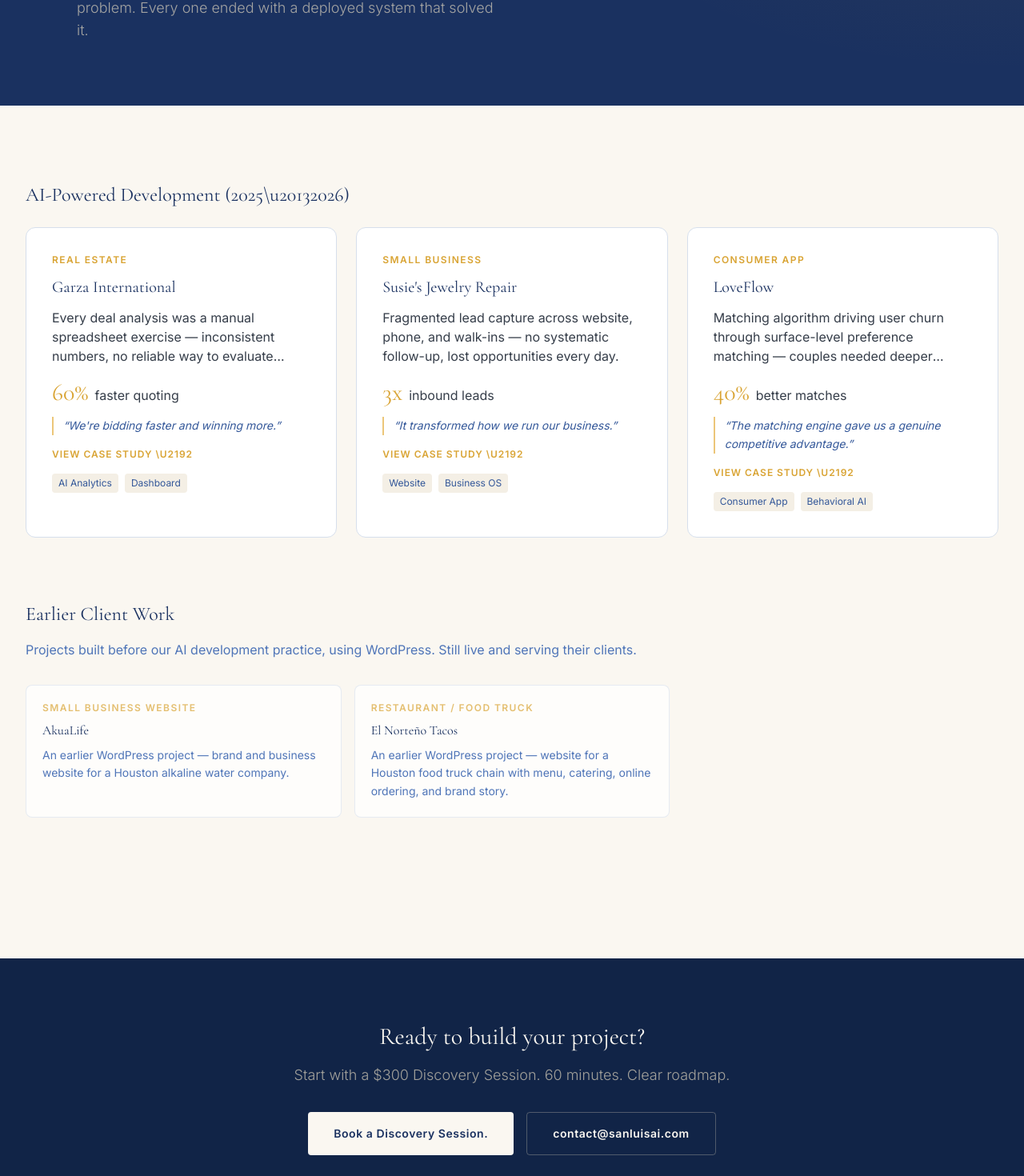
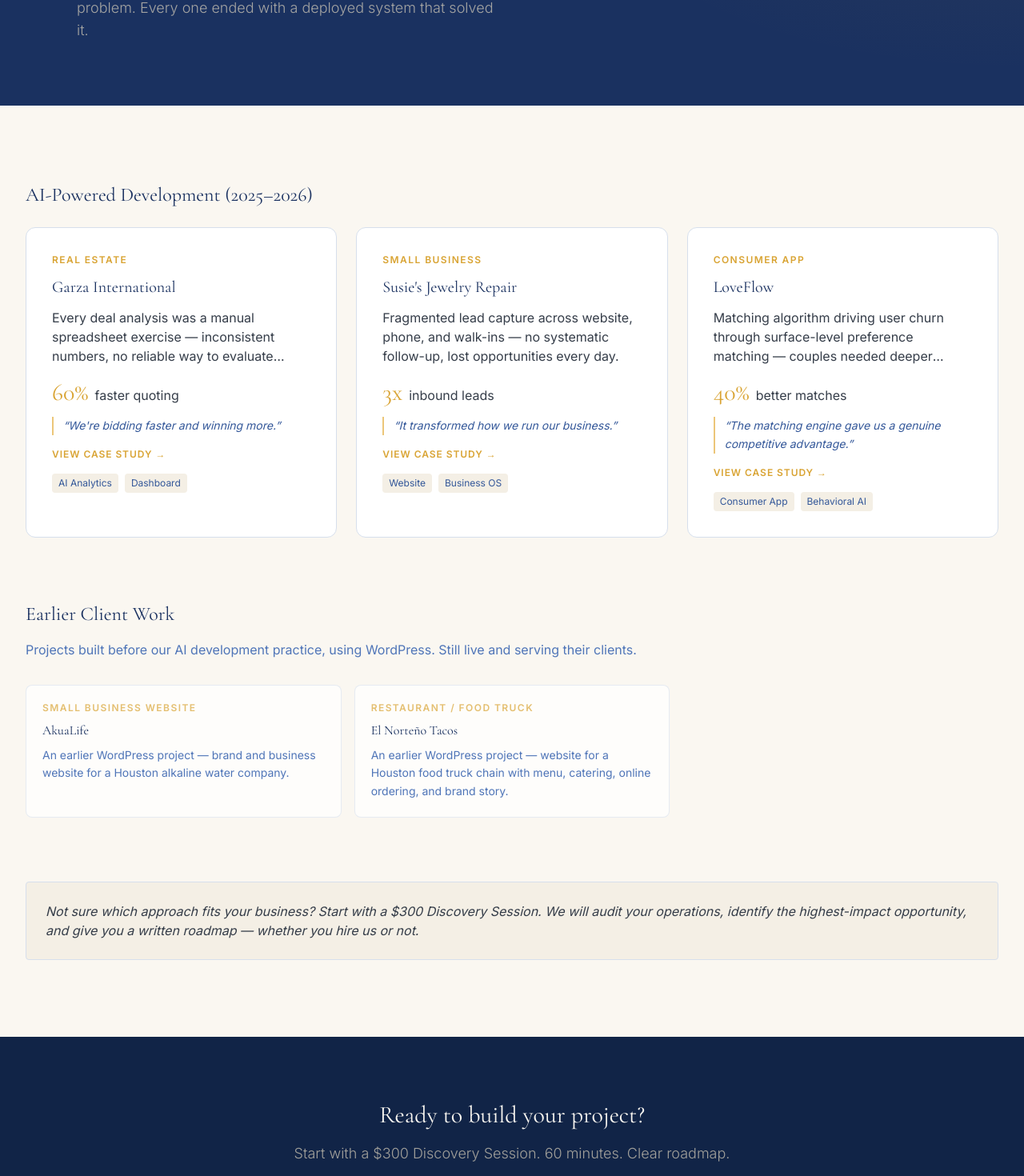
Before and after one commit to SanLuis-AI-Solutions/sanluisai-portfolio, a Next.js app: page /work in a window 1280 px wide. Shown: the part 414-1884 px from the top of the page at 80% size. Built offline with nearby package versions, Linux system fonts and the light colour scheme.

Commit message:
landing page stagger animation: /work (heading+cards -> earlier work -> CTA prompt) and /case-studies (cards -> CTA prompt) — AnimatedSection stagger + 'Not sure' italic CTA added to both

```diff
--- a/app/case-studies/page.tsx
+++ b/app/case-studies/page.tsx
@@ -33,9 +33,9 @@
       />
 
       <section className="bg-bone-50 min-h-screen px-4 sm:px-6 lg:px-8 py-24">
+        <div className="max-w-7xl mx-auto">
           <AnimatedSection delay={0}>
-          <div className="max-w-7xl mx-auto">
-            <div className="grid grid-cols-1 md:grid-cols-3 gap-6">
+          <div className="grid grid-cols-1 md:grid-cols-3 gap-6 mb-8">
             {cases.map((c) => (
               <Link key={c.slug} href={`/case-studies/${c.slug}`} className="block bg-white border border-navy-900 rounded p-6 hover:shadow-2 transition-shadow group">
                 <div className="font-sans text-xs font-semibold uppercase tracking-wider text-gold-600 mb-2">{c.industry}</div>
@@ -54,11 +54,16 @@
               </Link>
             ))}
           </div>
+          </AnimatedSection>
+
+          <AnimatedSection delay={0.2}>
+          <div className="bg-bone-100 border border-navy-200 rounded p-6">
+            <p className="sl-body-sm italic">Not sure which solution fits your problem? Start with a $300 Discovery Session. We will audit your operations, identify the highest-impact opportunity, and give you a written roadmap — whether you hire us or not.</p>
           </div>
           </AnimatedSection>
+        </div>
       </section>
 
-      {/* Dark CTA section */}
       <section className="bg-navy-900 py-20">
         <div className="max-w-3xl mx-auto px-4 sm:px-6 lg:px-8 text-center">
           <h2 className="font-display text-2xl md:text-3xl text-bone-50 mb-4">Want results like these?</h2>
--- a/app/work/page.tsx
+++ b/app/work/page.tsx
@@ -71,9 +71,9 @@
       />
 
       <section className="bg-bone-50 min-h-screen px-4 sm:px-6 lg:px-8">
+        <div className="max-w-7xl mx-auto py-24">
           <AnimatedSection delay={0}>
-          <div className="max-w-7xl mx-auto py-24">
-            <h2 className="font-display text-2xl text-navy-800 mb-6">AI-Powered Development (2025\u20132026)</h2>
+          <h2 className="font-display text-2xl text-navy-800 mb-6">AI-Powered Development (2025–2026)</h2>
           <div className="grid md:grid-cols-3 gap-6 mb-20">
             {projects.map((p) => (
               <Link key={p.slug} href={`/case-studies/${p.slug}`} className="group block bg-white border border-navy-200 rounded-xl hover:border-navy-900 transition-all duration-220 overflow-hidden">
@@ -91,7 +91,7 @@
                     </div>
                   )}
                   <div className="text-gold-600 font-sans text-xs font-semibold tracking-[0.08em] uppercase mb-4 group-hover:translate-x-1 transition-transform duration-200">
-                      View Case Study \u2192
+                    View Case Study →
                   </div>
                   <div className="flex flex-wrap gap-2">
                     {p.tags.map((tag) => (
@@ -102,7 +102,9 @@
               </Link>
             ))}
           </div>
+          </AnimatedSection>
 
+          <AnimatedSection delay={0.2}>
           <h2 className="font-display text-2xl text-navy-800 mb-4">Earlier Client Work</h2>
           <p className="sl-body-sm mb-8 text-navy-500">Projects built before our AI development practice, using WordPress. Still live and serving their clients.</p>
           <div className="grid md:grid-cols-3 gap-4 mb-20">
@@ -114,11 +116,16 @@
               </a>
             ))}
           </div>
+          </AnimatedSection>
+
+          <AnimatedSection delay={0.3}>
+          <div className="bg-bone-100 border border-navy-200 rounded p-6">
+            <p className="sl-body-sm italic">Not sure which approach fits your business? Start with a $300 Discovery Session. We will audit your operations, identify the highest-impact opportunity, and give you a written roadmap — whether you hire us or not.</p>
           </div>
           </AnimatedSection>
+        </div>
       </section>
 
-      {/* Dark CTA section */}
       <section className="bg-navy-900 py-20">
         <div className="max-w-3xl mx-auto px-4 sm:px-6 lg:px-8 text-center">
           <h2 className="font-display text-2xl md:text-3xl text-bone-50 mb-4">Ready to build your project?</h2>
```
Lines whose indentation alone changed are shown as unchanged.
